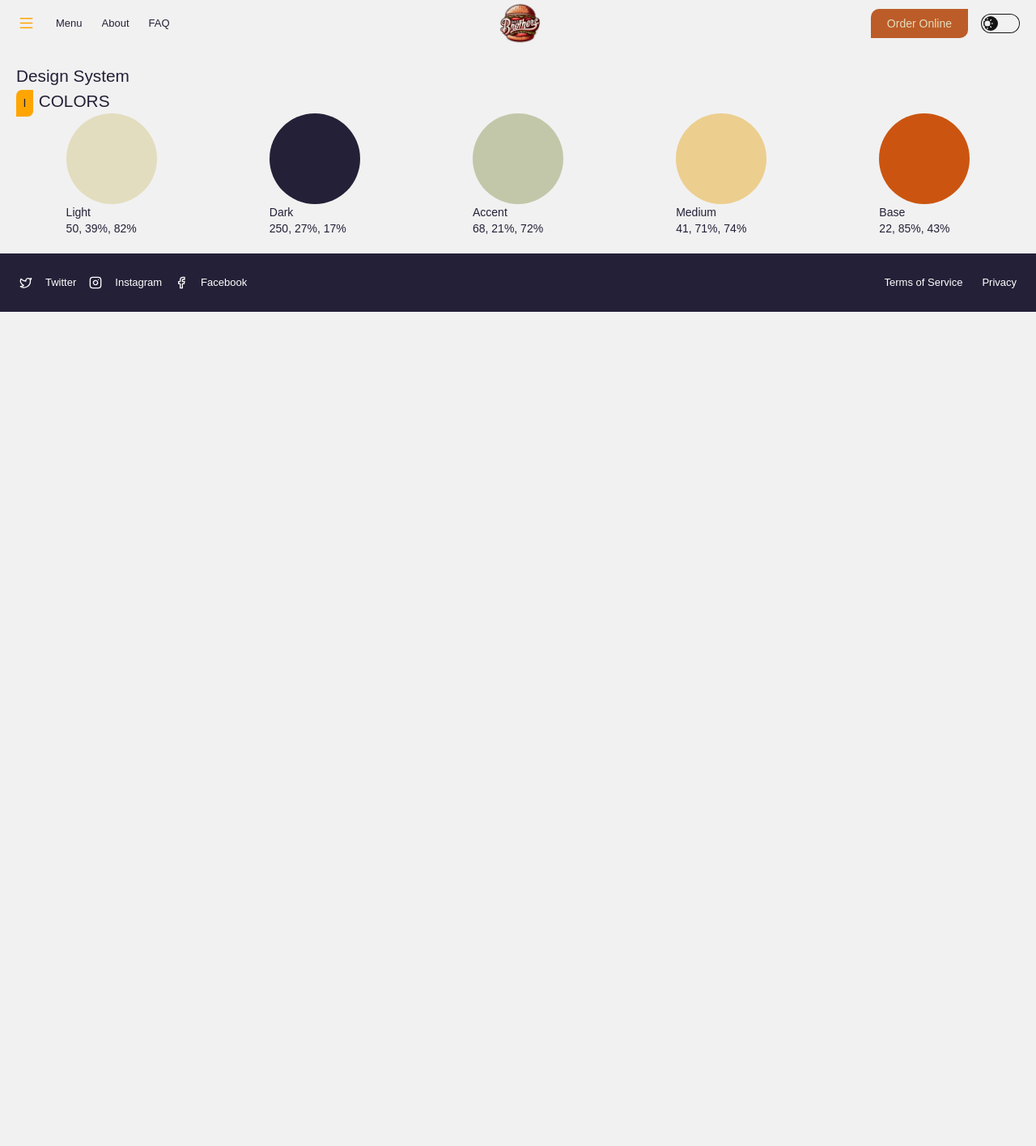
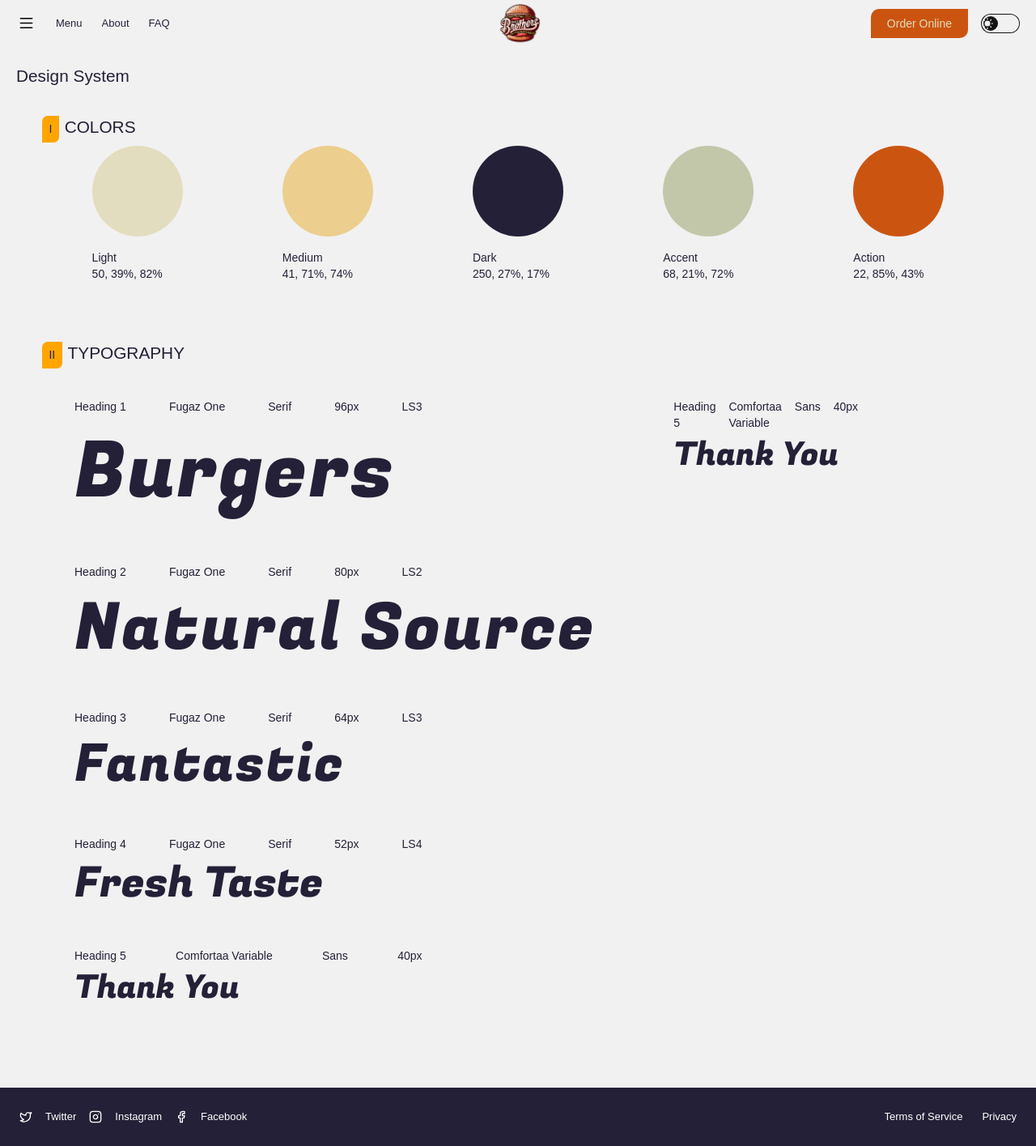
Before and after one commit to CEODemitri/burger-brothers, a SvelteKit app: page /Design in a window 1280 px wide. Shown: the whole page at 81% size. Before the commit the page ends 800 px from the top, so only its background shows below. Built offline with nearby package versions, Linux system fonts and the light colour scheme; a web font is replaced by a local one.

Commit message:
typography second column start

```diff
--- a/src/app.css
+++ b/src/app.css
@@ -8,7 +8,7 @@
 
 :root {
     /* colors */
-    --color-base: 22, 85%, 43%;
+    --color-action: 22, 85%, 43%;
     --color-medium: 41, 71%, 74%;
     --color-dark: 250, 27%, 17%;
     --color-accent: 68, 21%, 72%;
@@ -143,8 +143,8 @@
   .bg-dark {
     background-color: hsl( var(--color-dark) );
   }
-  .bg-base {
-    background-color: hsl( var(--color-base) );
+  .bg-action {
+    background-color: hsl( var(--color-action) );
   }
   .bg-light {
     background-color: hsl( var(--color-light) );
--- a/src/components/Cards/Cards.svelte
+++ b/src/components/Cards/Cards.svelte
@@ -13,8 +13,7 @@
 	<div class="info h-28 mb-12 p-2">
 		<h2 class="text-2xl">{name}</h2>
 		<p class="text-xs text-neutral-500">{description}</p>
-		<button class="bg-[#BC5C28] text-white px-5 py-2 mt-5 ml-40 rounded-md text-sm">Add Item</button
-		>
+		<button class="bg-action text-white px-5 py-2 mt-5 ml-40 rounded-md text-sm">Add Item</button>
 
 		<p class="absolute top-0 right-0 pr-5 pt-2 text-white">{price}</p>
 	</div>
--- a/src/components/Cards/MediumCards.svelte
+++ b/src/components/Cards/MediumCards.svelte
@@ -51,7 +51,7 @@
 					</button>
 				</div>
 				<button
-					class="inline-flex items-center justify-center whitespace-nowrap text-sm font-medium ring-offset-background transition-colors focus-visible:outline-none focus-visible:ring-2 focus-visible:ring-ring focus-visible:ring-offset-2 disabled:pointer-events-none disabled:opacity-50 bg-base text-white hover:bg-primary/90 h-9 rounded-md px-4 mt-2"
+					class="inline-flex items-center justify-center whitespace-nowrap text-sm font-medium ring-offset-background transition-colors focus-visible:outline-none focus-visible:ring-2 focus-visible:ring-ring focus-visible:ring-offset-2 disabled:pointer-events-none disabled:opacity-50 bg-action text-white hover:bg-primary/90 h-9 rounded-md px-4 mt-2"
 				>
 					Add to cart
 				</button>
--- a/src/routes/+layout.svelte
+++ b/src/routes/+layout.svelte
@@ -11,7 +11,7 @@
 			xmlns="http://www.w3.org/2000/svg"
 			width="25"
 			height="23"
-			fill="orange"
+			fill="bg-action"
 			class="bi bi-list"
 			viewBox="0 0 16 16"
 		>
@@ -54,7 +54,7 @@
 	</a>
 
 	<section class="flex">
-		<button class="bg-[#BC5C28] text-xs md:text-sm px-5 py-2">Order Online</button>
+		<button class="bg-action text-xs md:text-sm px-5 py-2">Order Online</button>
 		<label class="cursor-pointer grid place-items-center">
 			<input
 				type="checkbox"
--- a/src/routes/Design/+page.svelte
+++ b/src/routes/Design/+page.svelte
@@ -1,12 +1,28 @@
 <div class="text-dark p-5">
 	<h1 class="ff-sans">Design System</h1>
 
-	<section>
+	<!-- layout -->
+	<!-- <section class="SECTION CONTAINER">
+		<h2><span>ROMAN NUM</span>SECTION TITLE</h2>
+
+		<div class="SECTION EXAMPLE">
+			<article>
+				<section class="EXAMPLE 1"></section>
+
+				<section>
+					<p class="NAME"></p>
+					<p class="CODE"></p>
+				</section>
+			</article>
+		</div>
+	</section> -->
+
+	<section class="p-8">
 		<h2><span class="text-sm">I</span>COLORS</h2>
 
-		<div class="flex justify-around">
+		<div class="flex justify-around p-2">
 			<!-- 1 color -->
-			<article>
+			<article class="flex flex-col">
 				<!-- color -->
 				<section class="bg-light h-28 w-28 rounded-full"></section>
 
@@ -18,7 +34,19 @@
 			</article>
 
 			<!-- 1 color -->
-			<article>
+			<article class="flex flex-col">
+				<!-- color -->
+				<section class="bg-medium h-28 w-28 rounded-full"></section>
+
+				<!-- name and description -->
+				<section class="text-sm">
+					<p>Medium</p>
+					<p>41, 71%, 74%</p>
+				</section>
+			</article>
+
+			<!-- 1 color -->
+			<article class="flex flex-col">
 				<!-- color -->
 				<section class="bg-dark h-28 w-28 rounded-full"></section>
 
@@ -30,7 +58,7 @@
 			</article>
 
 			<!-- 1 color -->
-			<article>
+			<article class="flex flex-col">
 				<!-- color -->
 				<section class="bg-accent h-28 w-28 rounded-full"></section>
 
@@ -42,37 +70,134 @@
 			</article>
 
 			<!-- 1 color -->
-			<article>
+			<article class="flex flex-col">
 				<!-- color -->
-				<section class="bg-medium h-28 w-28 rounded-full"></section>
+				<section class="bg-action h-28 w-28 rounded-full"></section>
 
 				<!-- name and description -->
 				<section class="text-sm">
-					<p>Medium</p>
-					<p>41, 71%, 74%</p>
-				</section>
-			</article>
-
-			<!-- 1 color -->
-			<article>
-				<!-- color -->
-				<section class="bg-base h-28 w-28 rounded-full"></section>
-
-				<!-- name and description -->
-				<section class="text-sm">
-					<p>Base</p>
+					<p>Action</p>
 					<p>22, 85%, 43%</p>
 				</section>
 			</article>
 		</div>
 	</section>
+
+	<section class="p-8">
+		<h2><span class="text-sm">II</span>TYPOGRAPHY</h2>
+
+		<div class="flex">
+			<div class="p-10 div">
+				<article>
+					<section class="text-sm flex w-2/3 justify-between">
+						<p>Heading 1</p>
+						<p>Fugaz One</p>
+						<p>Serif</p>
+						<p>96px</p>
+						<p>LS3</p>
+					</section>
+
+					<section class="text-[96px] ff-serif">
+						<h1 class="letter-spacing-3">Burgers</h1>
+					</section>
+				</article>
+
+				<article>
+					<section class="text-sm flex w-2/3 justify-between">
+						<p>Heading 2</p>
+						<p>Fugaz One</p>
+						<p>Serif</p>
+						<p>80px</p>
+						<p>LS2</p>
+					</section>
+
+					<section class="text-[80px] ff-serif">
+						<h2 class="letter-spacing-2">Natural Source</h2>
+					</section>
+				</article>
+
+				<article>
+					<section class="text-sm flex w-2/3 justify-between">
+						<p>Heading 3</p>
+						<p>Fugaz One</p>
+						<p>Serif</p>
+						<p>64px</p>
+						<p>LS3</p>
+					</section>
+
+					<section class="text-[64px] ff-serif">
+						<h3 class="letter-spacing-3">Fantastic</h3>
+					</section>
+				</article>
+
+				<article>
+					<section class="text-sm flex w-2/3 justify-between">
+						<p>Heading 4</p>
+						<p>Fugaz One</p>
+						<p>Serif</p>
+						<p>52px</p>
+						<p>LS4</p>
+					</section>
+
+					<section class="text-[52px] ff-serif">
+						<h4 class="letter-spacing-4">Fresh Taste</h4>
+					</section>
+				</article>
+
+				<article>
+					<section class="text-sm flex w-2/3 justify-between">
+						<p>Heading 5</p>
+						<p>Comfortaa Variable</p>
+						<p>Sans</p>
+						<p>40px</p>
+					</section>
+
+					<section class="text-[40px] ff-serif">
+						<h5>Thank You</h5>
+					</section>
+				</article>
+			</div>
+
+			<!-- typography second column -->
+			<div class="p-10">
+				<article>
+					<section class="text-sm flex w-2/3 justify-between">
+						<p>Heading 5</p>
+						<p>Comfortaa Variable</p>
+						<p>Sans</p>
+						<p>40px</p>
+					</section>
+
+					<section class="text-[40px] ff-serif">
+						<h5>Thank You</h5>
+					</section>
+				</article>
+			</div>
+		</div>
+	</section>
 </div>
 
 <style>
+	h1,
+	h2,
+	h3,
+	h4,
+	h5 {
+		padding: 0;
+		margin: 0;
+		box-sizing: content-box;
+	}
+
 	h2 span {
 		margin-right: 0.5em;
 		background-color: orange;
 		padding: 0.6em;
 		border-radius: 7px 0 7px 0;
 	}
+
+	.div {
+		display: flex;
+		flex-direction: column;
+		row-gap: 40px;
+	}
 </style>
```
